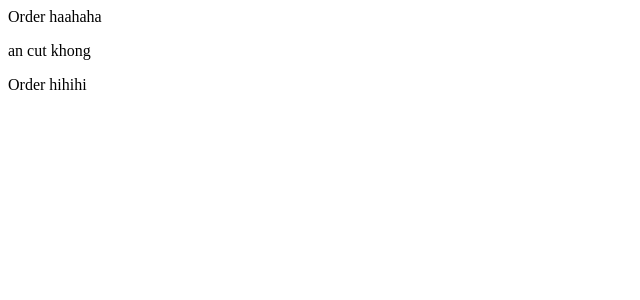
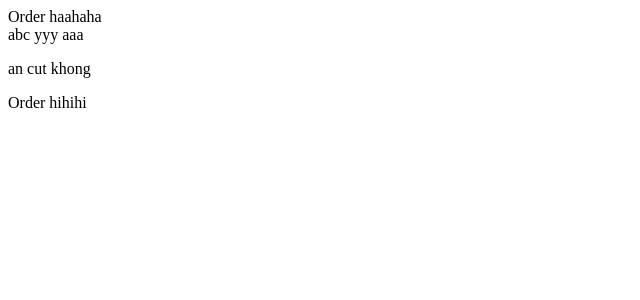
Before and after one commit to DAT-Joaquin/Learn-NextJS-Page-Router, a Next.js app: page /orders in a window 1280 px wide. Shown: the top 300 px of the page, without its empty margins (0-640 px from the left). Built offline with nearby package versions, Linux system fonts and the light colour scheme.

Commit message:
edit text 5

```diff
--- a/src/pages/orders/index.tsx
+++ b/src/pages/orders/index.tsx
@@ -4,6 +4,7 @@ export default function Orders(){
             <div>Order haahaha</div>
 
     <div>
+    <div>abc yyy aaa</div>
         <p>an cut khong</p>
     </div>
 
```
